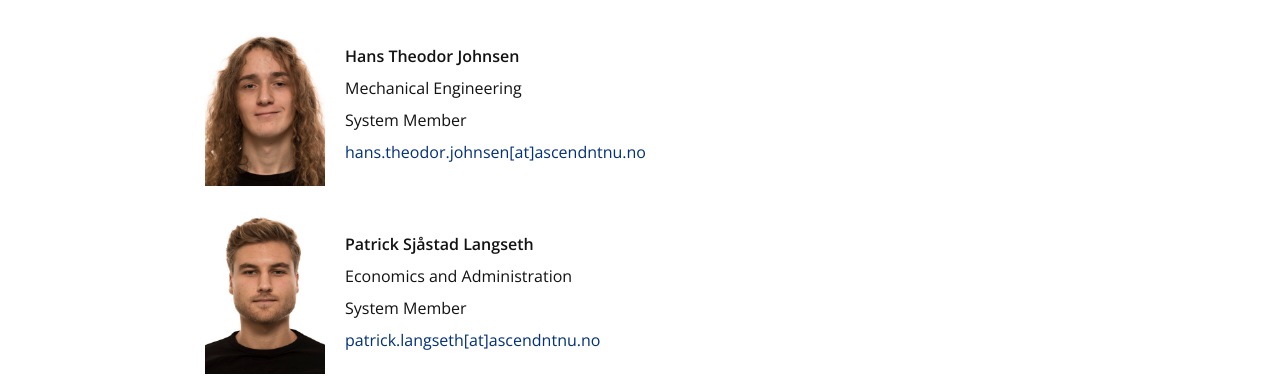
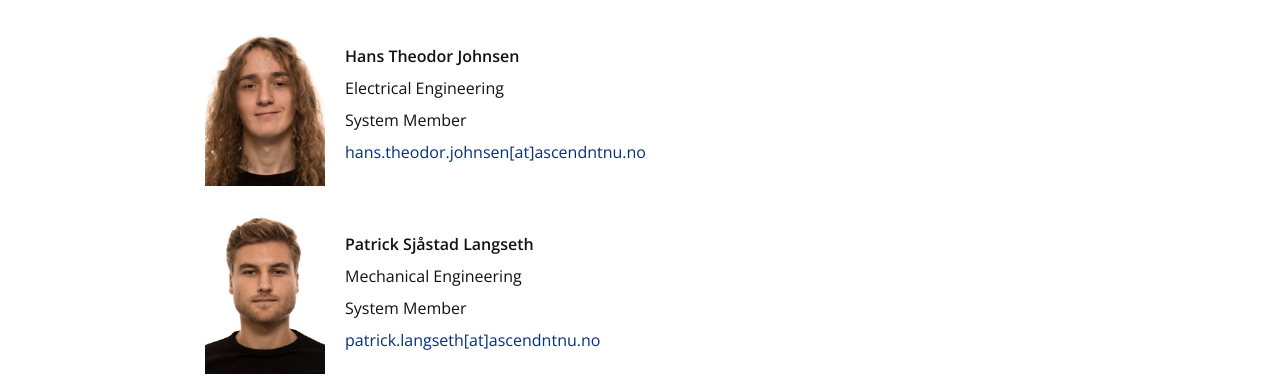
Before and after one commit to AscendNTNU/AscendNTNU.github.io, a Jekyll site: the page built from team.html, in a window 1280 px wide and 900 px high, scrolled down 4762 px. Shown: the part 183-559 px from the top of the window. Built offline with Jekyll 4.4.1, drawn with Linux system fonts in a browser that asks for light colours.

Commit message:
Changed 2 member backgrounds

```diff
--- a/_data/members.yml
+++ b/_data/members.yml
@@ -177,14 +177,14 @@
   mail: "christian.wilhelmsen[at]ascendntnu.no"
 
 - name: Hans Theodor Johnsen
-  background: Mechanical Engineering
+  background: Electrical Engineering
   role: System Member
   group: System
   image: "/images/team-2017/hans-tj-2017.jpg"
   mail: "hans.theodor.johnsen[at]ascendntnu.no"
 
 - name: Patrick Sjåstad Langseth
-  background: Economics and Administration
+  background: Mechanical Engineering
   role: System Member
   group: System
   image: "/images/team-2017/patrick-sl-2017.jpg"
```
